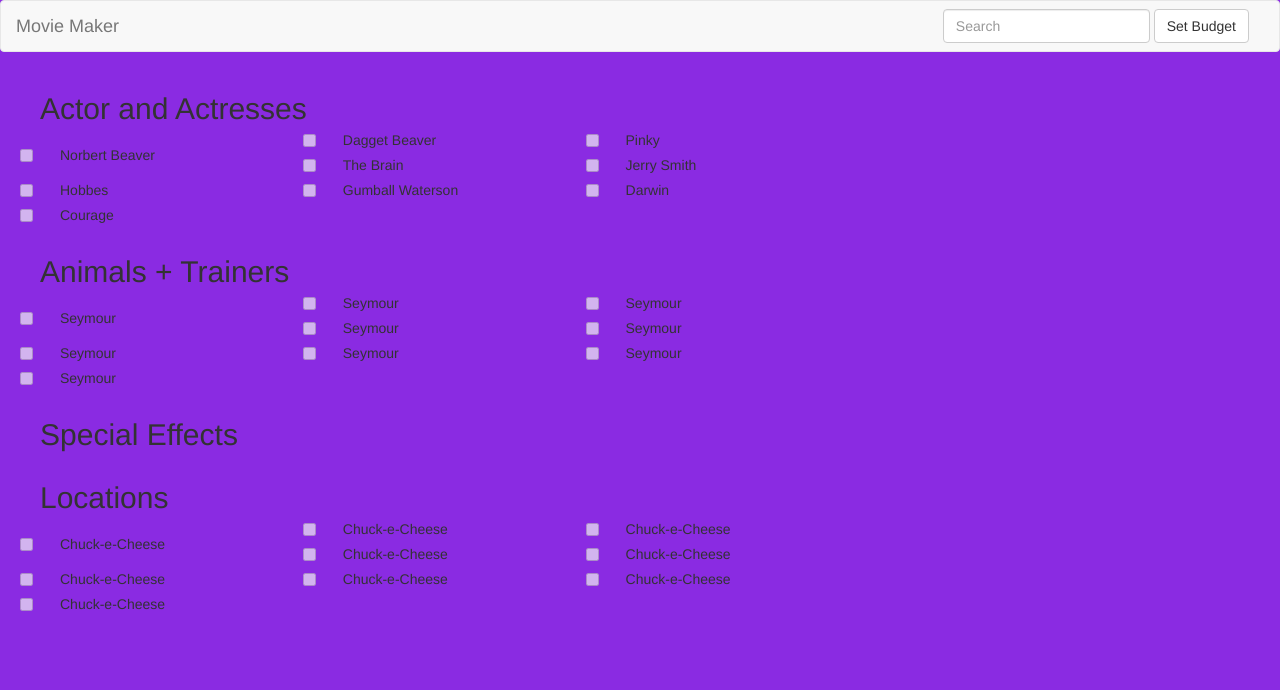
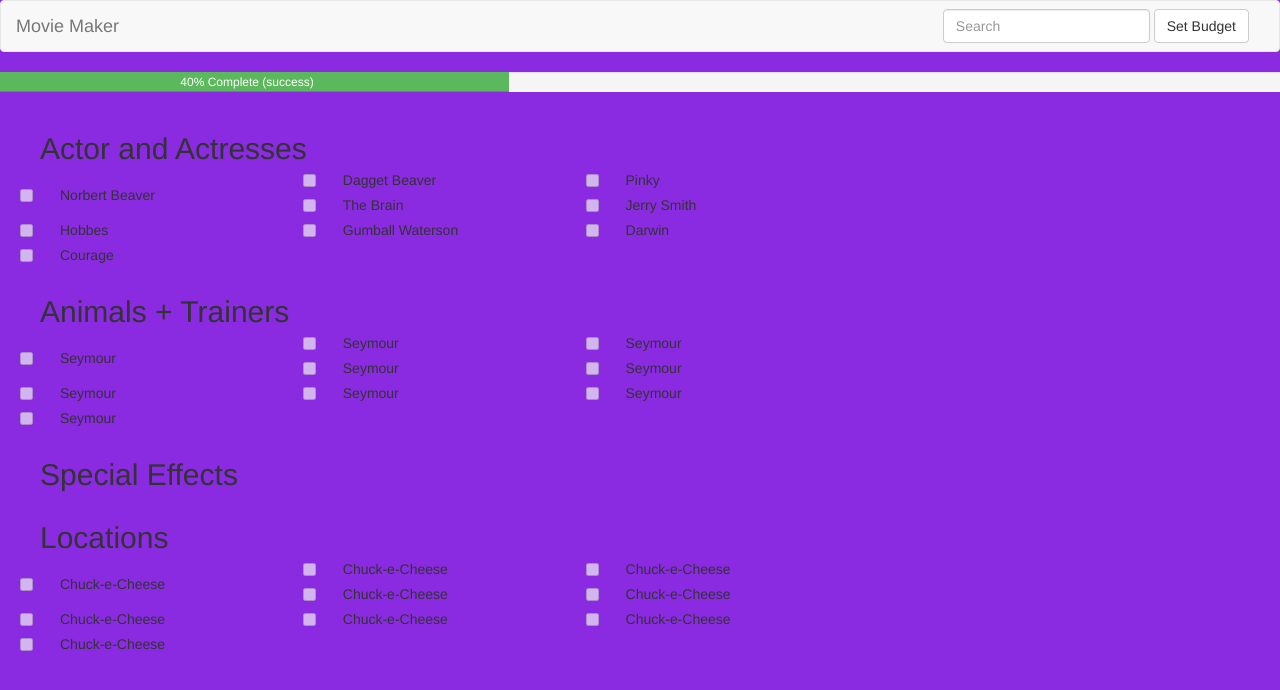
Before and after one commit to annamd115/Movie-Maker, a plain HTML site: page index.html in a window 1280 px wide. Drawn offline with nearby package versions, Linux system fonts and the light colour scheme.

Commit message:
progress bar wip

```diff
--- a/index.html
+++ b/index.html
@@ -30,7 +30,12 @@
     </nav>
 
     <div class="row">
-      <!-- Status bar -->
+        <div class="progress">
+            <div class="progress-bar progress-bar-success" role="progressbar" aria-valuenow="40"
+            aria-valuemin="0" aria-valuemax="100" style="width:40%">
+              40% Complete (success)
+            </div>
+          </div>
     </div>
 
     <!-- Categories and Elements -->
```
Also changed, not shown: javascripts/status-bar.js (added).
